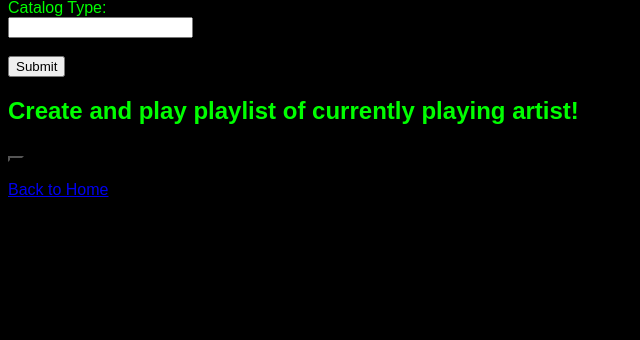
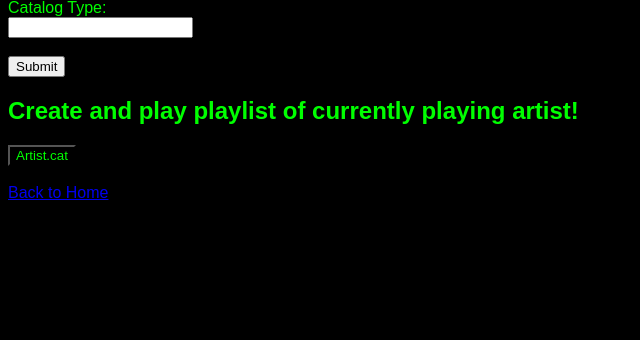
Before and after one commit to seamusmcn/seamusmcn.github.io, a Flask app: template templates/Spotify_buttons.html in a window 1280 px wide. Shown: the part 314-654 px from the top of the page, without its empty margins (0-640 px from the left). Run offline with Flask 3, Linux system fonts and the light colour scheme; the template is opened without the code that fills it, so the values that code supplies are empty; some libraries are stand-ins or nearby versions.

Commit message:
fix artist.cat

```diff
--- a/templates/Spotify_buttons.html
+++ b/templates/Spotify_buttons.html
@@ -42,8 +42,7 @@
 
 
     <h2> Create and play playlist of currently playing artist!</h2>
-    <button onclick="window.location.href='https://seamusmcn-github-io.onrender.com/artist_playlist'"></button>
-
+    <button id="artist-cat-button">Artist.cat</button>
     <br><br>
 
         <!-- Link back to Home -->
```
